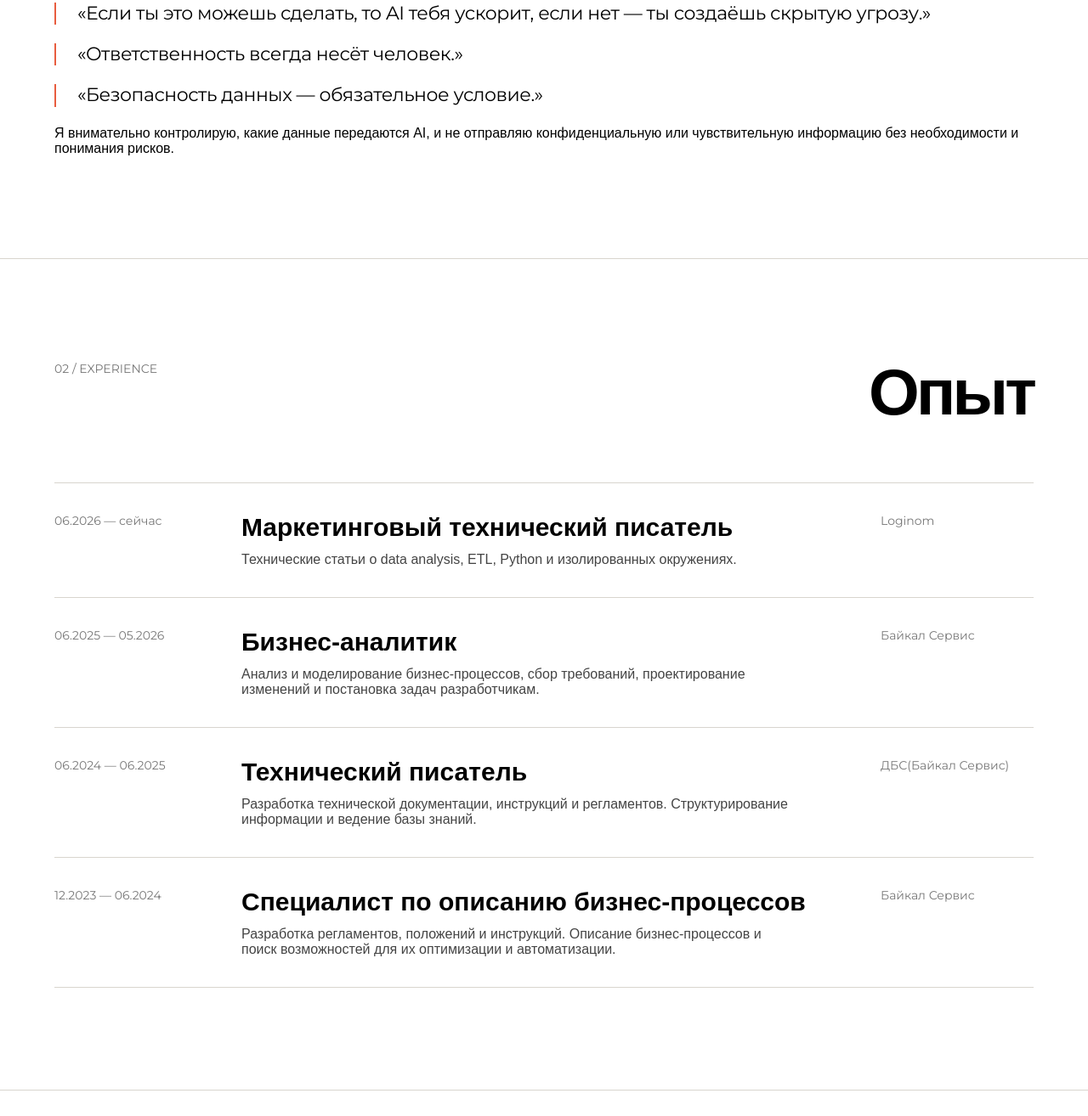
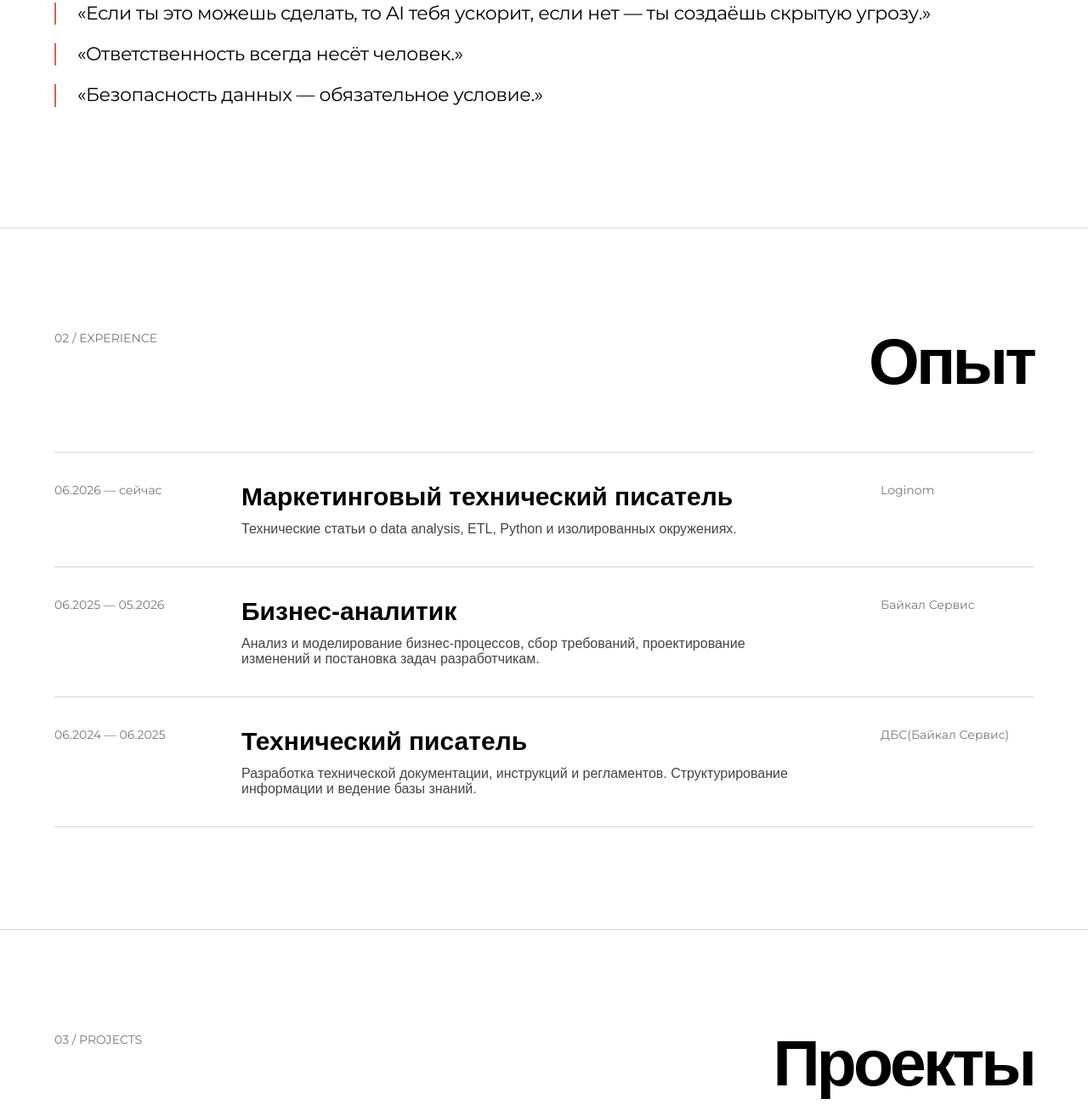
Before and after one commit to ivan-melehin/portfolio, a website: page index.html in a window 1280 px wide. Shown: the part 1626-2940 px from the top of the page at 85% size. Drawn offline with Linux system fonts and the light colour scheme.

Commit message:
убрал описание по безопасности данных+опыт специалиста бизнес процессов

```diff
--- a/index.html
+++ b/index.html
@@ -614,7 +614,7 @@ footer{
   <blockquote>«Если ты это можешь сделать, то AI тебя ускорит, если нет — ты создаёшь скрытую угрозу.»</blockquote>
   <blockquote>«Ответственность всегда несёт человек.»</blockquote>
   <blockquote>«Безопасность данных — обязательное условие.»</blockquote>
-  <p>Я внимательно контролирую, какие данные передаются AI, и не отправляю конфиденциальную или чувствительную информацию без необходимости и понимания рисков.</p>
+  <!-- <p>Я внимательно контролирую, какие данные передаются AI, и не отправляю конфиденциальную или чувствительную информацию без необходимости и понимания рисков.</p> -->
 </div>
   </div>
 </section>
@@ -673,7 +673,7 @@ footer{
         <div class="job-company">ДБС(Байкал Сервис)</div>
       </article>
 
-      <article class="job">
+      <!-- <article class="job">
         <div class="job-date">12.2023 — 06.2024</div>
 
         <div>
@@ -684,7 +684,7 @@ footer{
         </div>
 
         <div class="job-company">Байкал Сервис</div>
-      </article>
+      </article> -->
 
     </div>
   </div>
```
